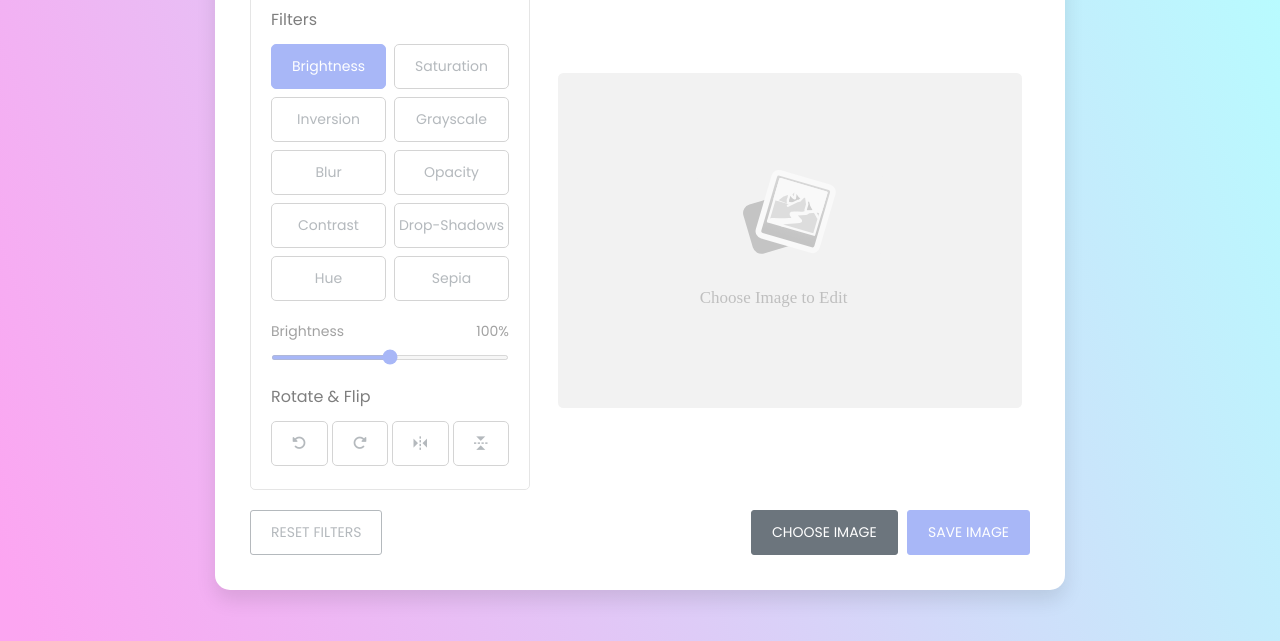
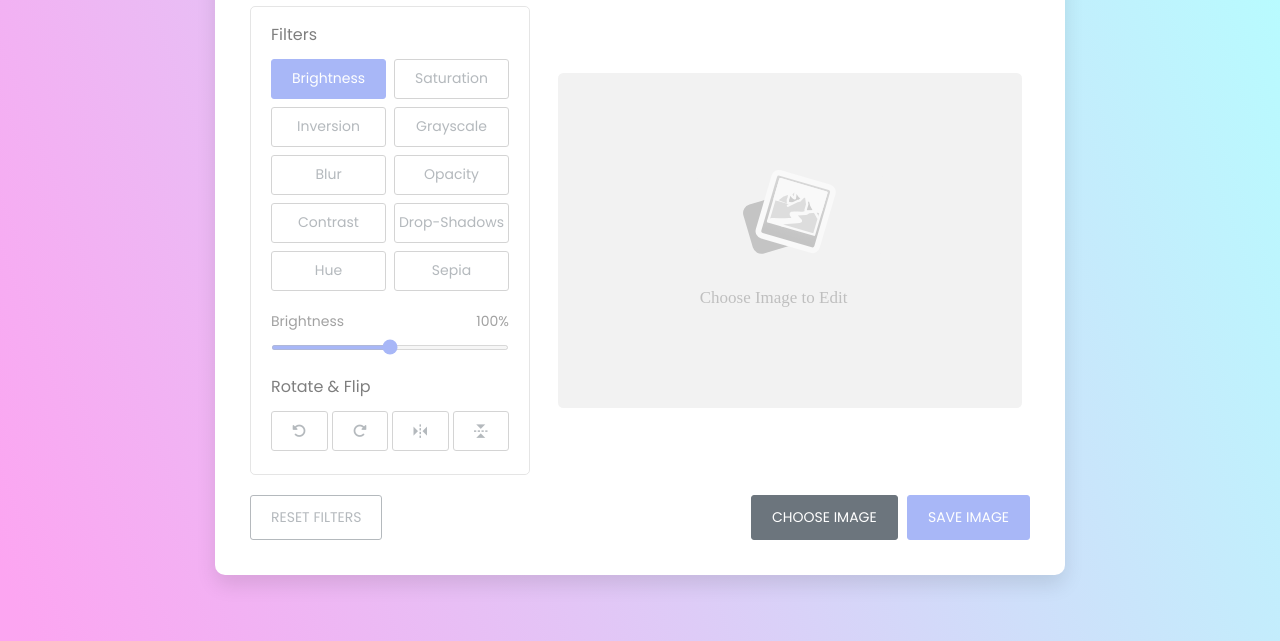
Before and after one commit to chakri31089/Image_Editor, a plain HTML site: page index.html in a window 1280 px wide. Shown: the part 159-800 px from the top of the page. Drawn offline with nearby package versions, Linux system fonts and the light colour scheme.

Commit message:
Update style.css

```diff
--- a/style.css
+++ b/style.css
@@ -19,7 +19,7 @@ body{
   width: 850px;
   padding: 30px 35px 35px;
   background: #fff;
-  border-radius: 15px;
+  border-radius: 10px;
   box-shadow: 0 10px 20px rgba(0,0,0,0.1);
 }
 
@@ -63,11 +63,11 @@ body{
 
 .editor-panel button{
   outline: none;
-  height: 45px;
+  height: 40px;
   font-size: 14px;
   color: #6C757D;
   background: #fff;
-  border-radius: 5px;
+  border-radius: 3px;
   margin-bottom: 8px;
   border: 1px solid #aaa;
 }
```
